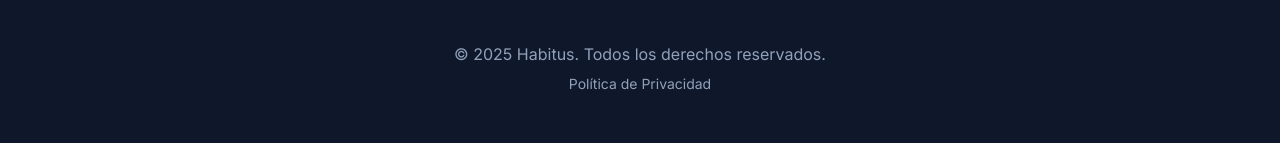
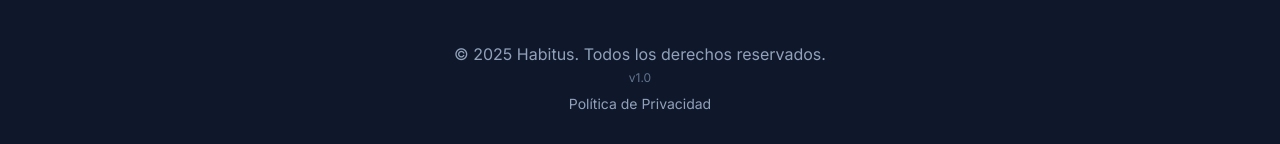
Before and after one commit to SantiZai/gym-app, a Next.js app: page / in a window 1280 px wide. Shown: the part 808-952 px from the top of the page. Built offline with nearby package versions, Linux system fonts and the light colour scheme; no server answers.

Commit message:
feat: add APP_VERSION display in footer and navbar for version tracking

```diff
--- a/app/page.tsx
+++ b/app/page.tsx
@@ -1,5 +1,6 @@
 import Link from "next/link";
 import { HomeCTA } from "@/components/home-cta";
+import { APP_VERSION } from "@/lib/version";
 
 export default function Home() {
   return (
@@ -65,6 +66,7 @@
           <p className="text-slate-400">
             © {new Date().getFullYear()} Habitus. Todos los derechos reservados.
           </p>
+          <p className="mt-1 text-xs text-slate-500">{APP_VERSION}</p>
           <Link
             href="/privacidad"
             className="mt-2 inline-block text-sm text-slate-400 underline-offset-4 hover:text-slate-200 hover:underline"
--- a/components/navbar.tsx
+++ b/components/navbar.tsx
@@ -7,7 +7,7 @@
 
 import { useAuth } from "@/hooks/useAuth";
 import { ThemeToggle } from "@/components/theme-toggle";
-import { CafecitoMenuCard, CafecitoNavbarButton } from "@/components/cafecito-button";
+import { APP_VERSION } from "@/lib/version";import { CafecitoMenuCard, CafecitoNavbarButton } from "@/components/cafecito-button";
 import { createClient } from "@/utils/supabase/client";
 import { useRouter } from "next/navigation";
 import Image from "next/image";
@@ -351,6 +351,7 @@
               </Link>
             </div>
           )}
+          <p className="mt-3 text-center text-[11px] text-slate-400">{APP_VERSION}</p>
         </div>
       </div>
     </>
--- /dev/null
+++ b/lib/version.ts
@@ -0,0 +1,2 @@
+// Versión visible de la app (menú mobile + footer). Bump manual por release.
+export const APP_VERSION = "v1.0";
```
